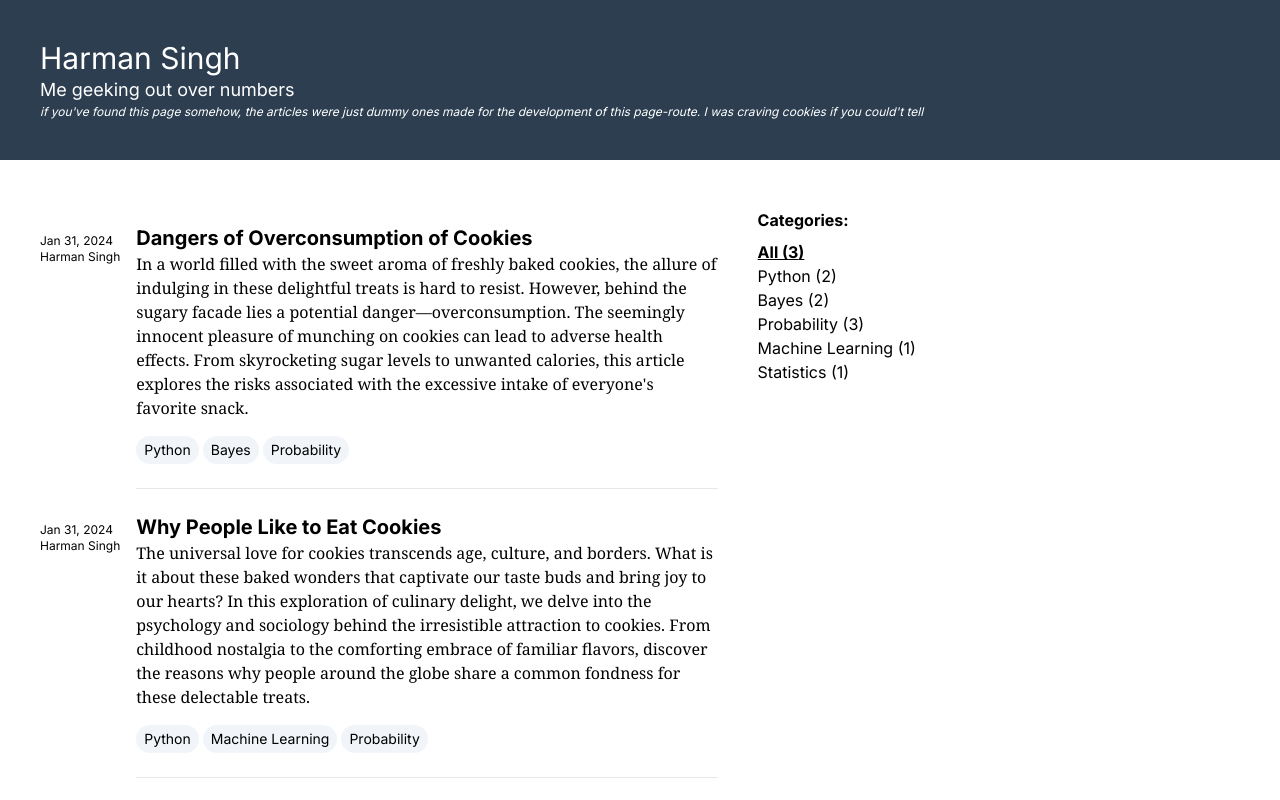
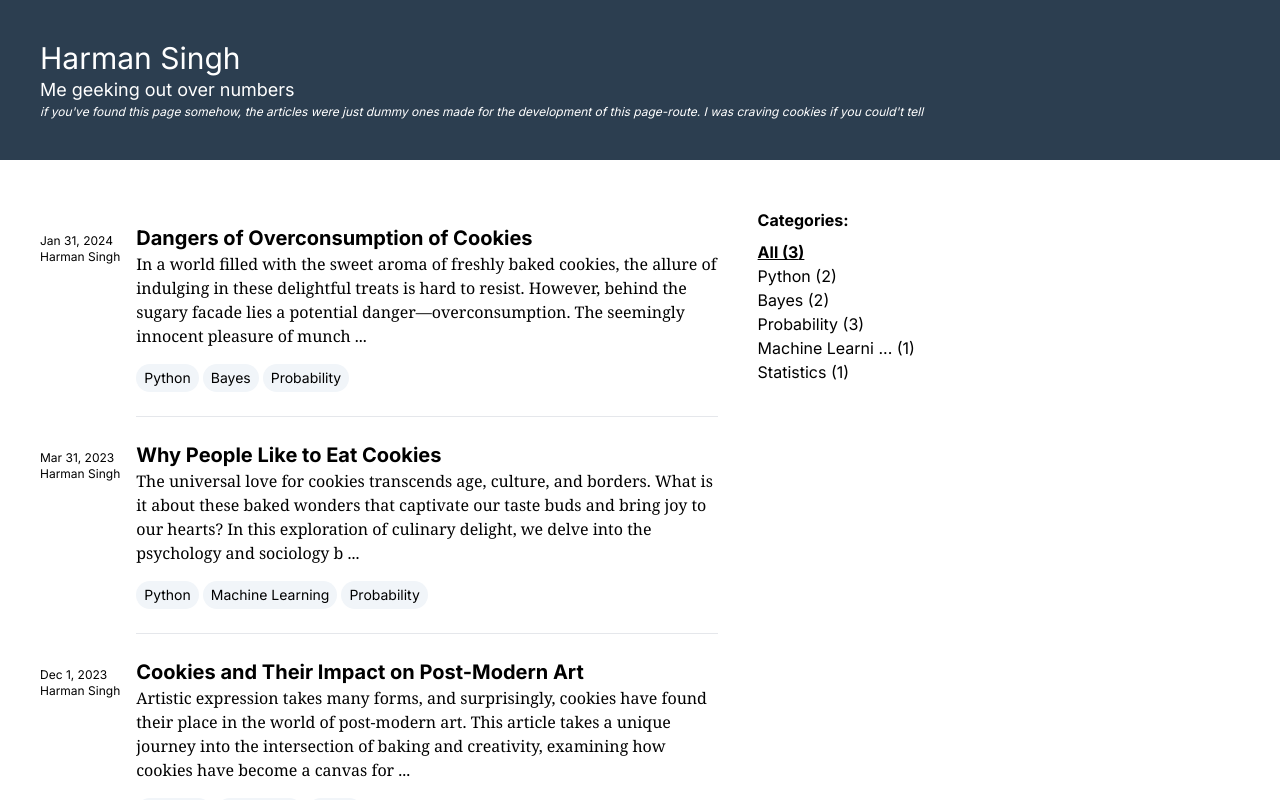
Before and after one commit to Harmxn02/harmansingh.nl, a Next.js app: page /publications in a window 1280 px wide. Shown: the top 800 px of the page. Built offline with nearby package versions, Linux system fonts and the light colour scheme.

Commit message:
a lot of changes to the article URLs

```diff
--- a/src/app/publications/Publication.jsx
+++ b/src/app/publications/Publication.jsx
@@ -1,42 +1,54 @@
 import React from "react";
+
+import Link from "next/link";
 
 const formatDate = (dateString) => {
 	const [day, month, year] = dateString.split("-");
 	const parsedDate = new Date(`${year}-${month}-${day}T00:00:00Z`);
 
 	const options = { year: "numeric", month: "short", day: "numeric" };
-	const formattedDate = parsedDate.toLocaleDateString(
-		"en-US",
-		options
-	);
+	const formattedDate = parsedDate.toLocaleDateString("en-US", options);
 	return formattedDate;
+};
+
+const truncateDescription = (description) => {
+	const maxLength = 250;
+	if (description.length > maxLength) {
+		return description.slice(0, maxLength) + " ...";
+	}
+	return description;
 };
 
 const Publication = ({ publication }) => {
 	const formattedDate = formatDate(publication.date);
+	const truncatedDescription = truncateDescription(publication.description);
 
 	return (
 		<div className="flex items-baseline gap-4">
-
 			{/* Metadata - LEFT */} {/* shown after MD */}
 			<div key={publication.key} className="hidden lg:block text-xs">
 				<p>{formattedDate}</p>
 				<p>{publication.author}</p>
 			</div>
-
 			{/* Article */}
 			<div key={publication.key} className="border-b py-6">
-				<h1 className="font-bold text-xl">{publication.title}</h1>
-				<p className="font-serif max-w-prose">
-					{publication.description}
-				</p>
-
+				<h1 className="font-bold text-xl hover:cursor-pointer hover:underline">
+					{publication.URL ? (
+						<Link href={publication.URL} legacyBehavior passHref>
+							<a target="_blank" rel="noopener noreferrer">
+								{publication.title}
+							</a>
+						</Link>
+					) : (
+						<span>{publication.title}</span>
+					)}
+				</h1>
+				<p className="font-serif max-w-prose">{truncatedDescription}</p>
 				{/* Metadata - UNDER */} {/* shown before MD (mobile) */}
-				<div key={publication.key} className="lg:hidden pt-2 text-xs">
+				<div key={publication.key} className="lg:hidden pt-4 text-xs">
 					<p>{formattedDate}</p>
 					<p>{publication.author}</p>
 				</div>
-
 				<ul className="flex gap-1 mt-4">
 					{publication.themes.map((theme, index) => {
 						return (
--- a/src/app/publications/page.jsx
+++ b/src/app/publications/page.jsx
@@ -5,6 +5,16 @@ import publications from "./publications.json";
 import Publication from "./Publication";
 
 import Header from "./Header";
+
+
+const truncateListElement = (text) => {
+	const maxLength = 14;
+	if (text.length > maxLength) {
+		return text.slice(0, maxLength) + " ...";
+	}
+	return text;
+}
+
 
 const DropdownButton = ({
 	activeSelection,
@@ -22,7 +32,7 @@ const DropdownButton = ({
 		<div className="relative inline-block text-left">
 			<button
 				type="button"
-				className="text-white bg-blue-700 hover:bg-blue-800 focus:ring-4 focus:outline-none focus:ring-blue-300 font-medium rounded-lg text-sm px-5 py-2.5 text-center inline-flex items-center dark:bg-blue-600 dark:hover:bg-blue-700 dark:focus:ring-blue-800"
+				className="text-white bg-blue-700 hover:bg-blue-800 focus:ring-4 focus:outline-none focus:ring-blue-300 font-medium rounded-lg text-sm px-5 py-2.5 text-center inline-flex items-center"
 				onClick={toggleDropdown}
 			>
 				{text}{" "}
@@ -125,7 +135,7 @@ const Page = () => {
 	return (
 		<div>
 			<Header />
-			<div className="flex flex-col-reverse md:flex-row m-10">
+			<div className="flex flex-col-reverse md:flex-row m-10 ">
 				<div className="max-w-3xl">
 					{filteredPublications.map((publication) => {
 						return (
@@ -149,7 +159,7 @@ const Page = () => {
 					/>
 				</div>
 
-				<div className="md:ml-10 hidden md:block">
+				<div className="md:ml-10 hidden md:block min-w-fit">
 					<p className="font-bold my-2 ">Categories:</p>
 					<ul>
 						<li
@@ -170,7 +180,7 @@ const Page = () => {
 										: "cursor-pointer"
 								}
 							>
-								{category} ({articlesPerCategory[category]})
+								{truncateListElement(category)} ({articlesPerCategory[category]})
 							</li>
 
 						))}
--- a/src/app/publications/publications.json
+++ b/src/app/publications/publications.json
@@ -4,26 +4,26 @@
 		"author": "Harman Singh",
 		"date": "31-01-2024",
 		"title": "Dangers of Overconsumption of Cookies",
+		"URL": "https://docs.google.com/document/d/1Gi6TboS-qC8-J7YnsEL2rWtvM_iO--qRcW2lEu-iYk8/edit?usp=sharing",
 		"description": "In a world filled with the sweet aroma of freshly baked cookies, the allure of indulging in these delightful treats is hard to resist. However, behind the sugary facade lies a potential danger—overconsumption. The seemingly innocent pleasure of munching on cookies can lead to adverse health effects. From skyrocketing sugar levels to unwanted calories, this article explores the risks associated with the excessive intake of everyone's favorite snack.",
-		"url": "www.google.com",
         "themes": ["Python", "Bayes", "Probability"]
 	},
 	{
 		"id": 2,
 		"author": "Harman Singh",
-		"date": "31-01-2024",
+		"date": "31-03-2023",
 		"title": "Why People Like to Eat Cookies",
+		"URL": "https://drive.google.com/file/d/1FiFJffnkcy3cSiDTC4J78ZvQHbJsxNvP/view?usp=drive_link",
 		"description": "The universal love for cookies transcends age, culture, and borders. What is it about these baked wonders that captivate our taste buds and bring joy to our hearts? In this exploration of culinary delight, we delve into the psychology and sociology behind the irresistible attraction to cookies. From childhood nostalgia to the comforting embrace of familiar flavors, discover the reasons why people around the globe share a common fondness for these delectable treats.",
-		"url": "www.google.com",
         "themes": ["Python", "Machine Learning", "Probability"]
 	},
 	{
 		"id": 3,
 		"author": "Harman Singh",
-		"date": "31-01-2024",
+		"date": "31-11-2023",
 		"title": "Cookies and Their Impact on Post-Modern Art",
+		"URL": "https://docs.google.com/document/d/1Gi6TboS-qC8-J7YnsEL2rWtvM_iO--qRcW2lEu-iYk8/edit?usp=sharing",
 		"description": "Artistic expression takes many forms, and surprisingly, cookies have found their place in the world of post-modern art. This article takes a unique journey into the intersection of baking and creativity, examining how cookies have become a canvas for artistic experimentation. From avant-garde cookie sculptures to edible installations, witness the unexpected impact of cookies on the ever-evolving landscape of post-modern art.",
-		"url": "www.google.com",
         "themes": ["Statistics", "Probability", "Bayes"]
 	}
 ]
```
